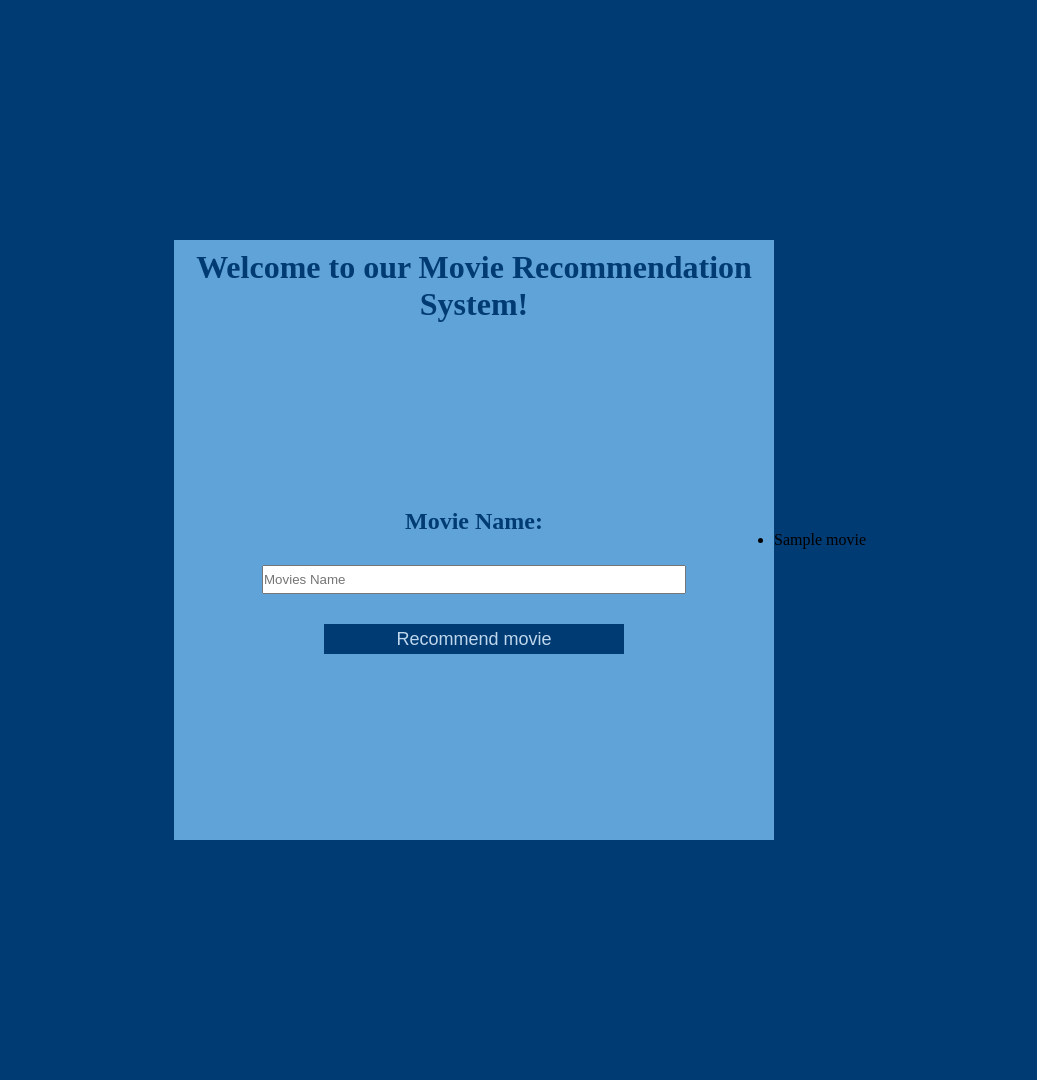
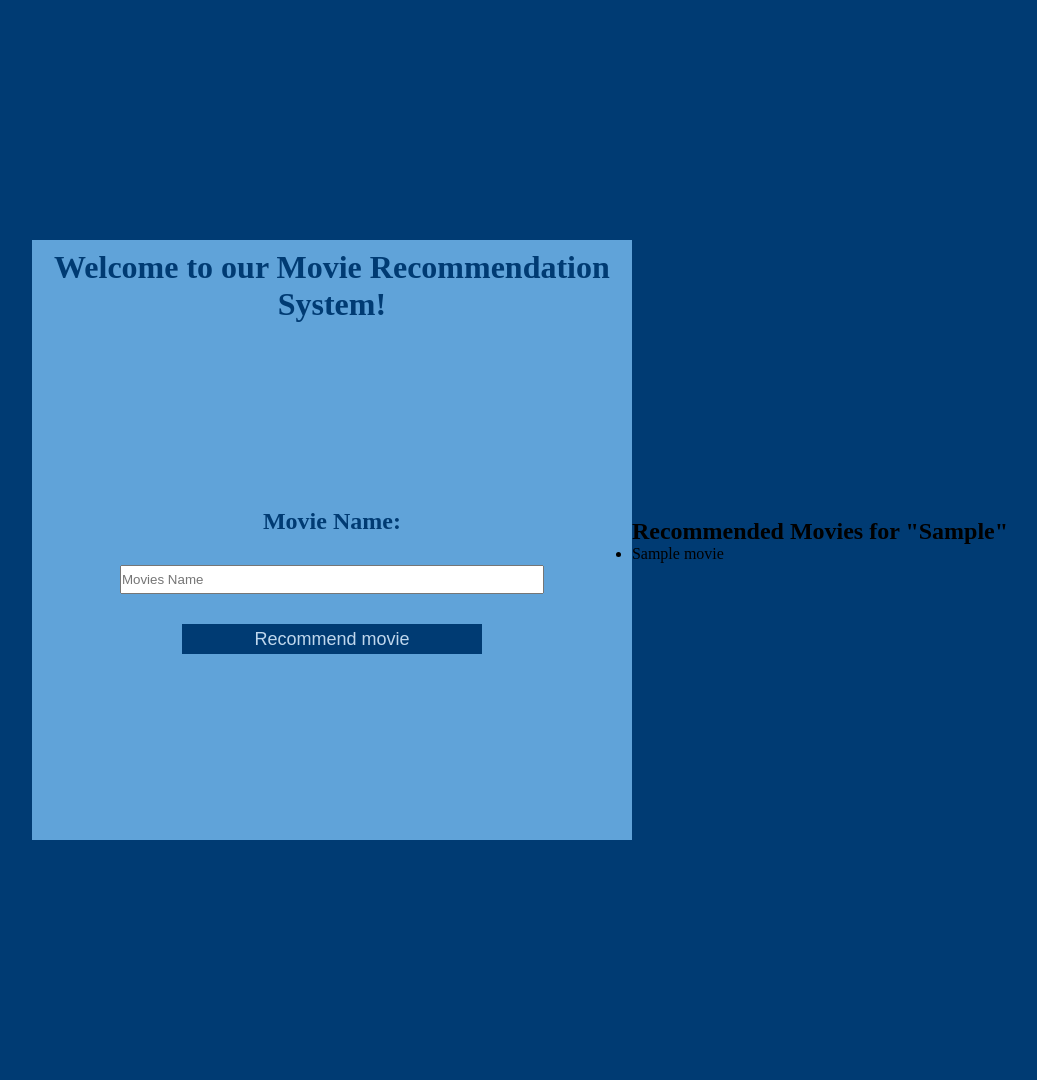
Before and after one commit to ShreyaRai20/Recommendation-system-project-, a Flask app: template templates/index.html in a window 1280 px wide; the page is wider, and only the part inside the window is pictured. Shown: that part, without its empty margins (160-1197 px from the left). Run offline with Flask 3, Linux system fonts and the light colour scheme; the template is opened without the code that fills it: most values are stand-ins (such as "Sample title", 1, 10 or a date in 2020); parts of the project's set-up code (start-up, migrations or seed data) failed here and were passed over.

Commit message:
added changes to app.py and index.html files

```diff
--- a/app.py
+++ b/app.py
@@ -7,9 +7,9 @@
 
 @app.route('/')
 def index():
-    return render_template('index.html')
+    return render_template('index.html',movies =[])
 
-@app.route('/recommendations', methods=['POST'])
+@app.route('/index', methods=['POST'])
 def recommendations():
     movie_name = request.form['movie_name']
     recommended_movies = get_recommendations(movie_name.title())
--- a/templates/index.html
+++ b/templates/index.html
@@ -4,7 +4,7 @@
     <meta charset="UTF-8">
     <meta name="viewport" content="width=device-width, initial-scale=1.0">
     <title>Document</title>
-    <link rel="stylesheet" href="style.css">
+    <link rel="stylesheet" href="static/style.css">
 </head>
 <body>
     <div class = "container">
@@ -14,10 +14,11 @@
             <div class="inner-card">
                 <h2>Movie Name: </h2>
                 <input type="text" name="movie_name" placeholder="Movies Name" class="input">
-                <button class ="btn">Recommend movie</button>
+                <button type ="submit" class ="btn">Recommend movie</button>
             </div>
         </div>
         <div class="recommended-movie">
+            <h2>Recommended Movies for "{{ input_movie }}"</h2>
             <ul>
                 {% for movie in movies %}
                 <li>{{ movie }}</li>
```
